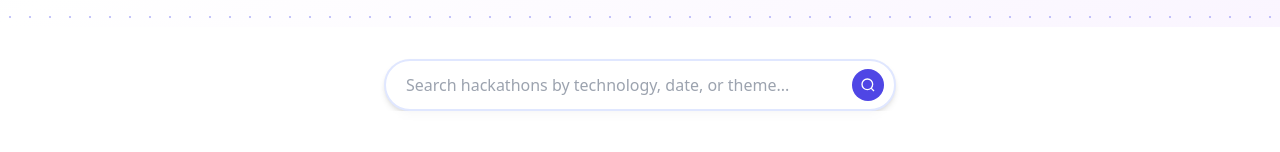
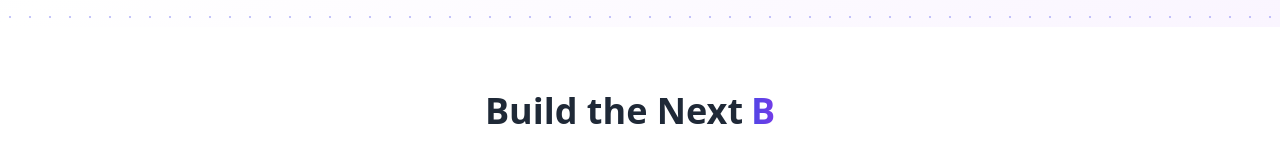
Before and after one commit to priyanshu2119/BWI-final, a React (Vite) app: page / in a window 1280 px wide. Shown: the part 773-925 px from the top of the page. Built offline with nearby package versions, Linux system fonts and the light colour scheme.

Commit message:
removed faded search bar above the build text

```diff
--- a/src/index.css
+++ b/src/index.css
@@ -1,11 +1,3 @@
 @tailwind base;
 @tailwind components;
 @tailwind utilities;
-
-/* Add to your CSS */
-.glass-card {
-  background: rgba(255, 255, 255, 0.7);
-  backdrop-filter: blur(10px);
-  border: 1px solid rgba(255, 255, 255, 0.2);
-  box-shadow: 0 8px 32px rgba(31, 38, 135, 0.15);
-}
--- a/src/pages/Home.tsx
+++ b/src/pages/Home.tsx
@@ -122,24 +122,7 @@ const Home = () => {
       {/* Main content with scroll animations */}
       <motion.div style={{ y: translateY, opacity }} className="relative z-10">
         <HeroSection />
-        {/* Add a search component to the hero section */}
-        <div className="relative w-full max-w-lg mx-auto mt-8">
-          <input
-            type="text"
-            placeholder="Search hackathons by technology, date, or theme..."
-            className="w-full px-5 py-3 pr-12 rounded-full border-2 border-indigo-100 focus:border-indigo-500 focus:outline-none shadow-md"
-          />
-          <motion.div
-            className="absolute right-3 top-1/2 -translate-y-1/2 p-2 rounded-full bg-indigo-600 text-white cursor-pointer"
-            whileHover={{ scale: 1.1 }}
-            whileTap={{ scale: 0.95 }}
-          >
-            <svg xmlns="http://www.w3.org/2000/svg" width="16" height="16" viewBox="0 0 24 24" fill="none" stroke="currentColor" strokeWidth="2">
-              <circle cx="11" cy="11" r="8"></circle>
-              <line x1="21" y1="21" x2="16.65" y2="16.65"></line>
-            </svg>
-          </motion.div>
-        </div>
+
       </motion.div>
 
       {/* TypeAnimation Section - Integrated with white background */}
```
